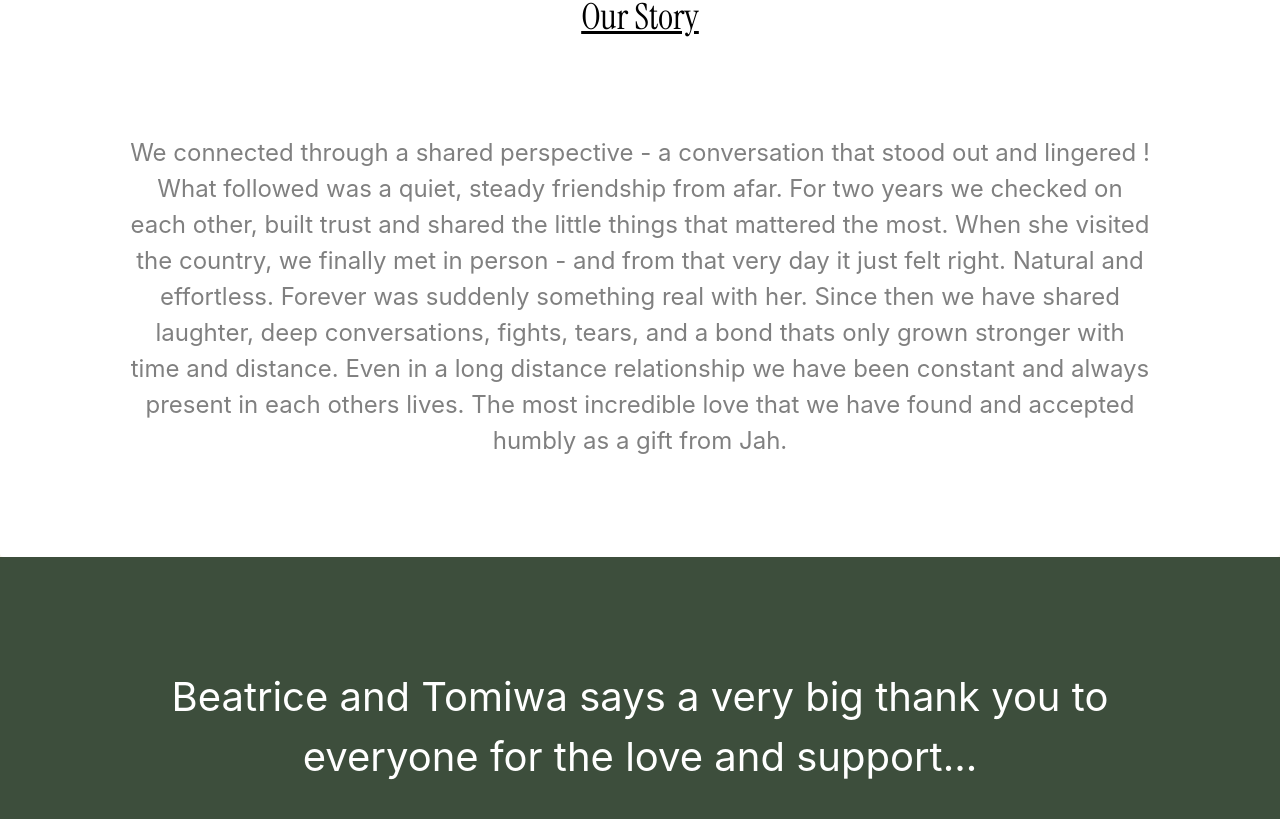
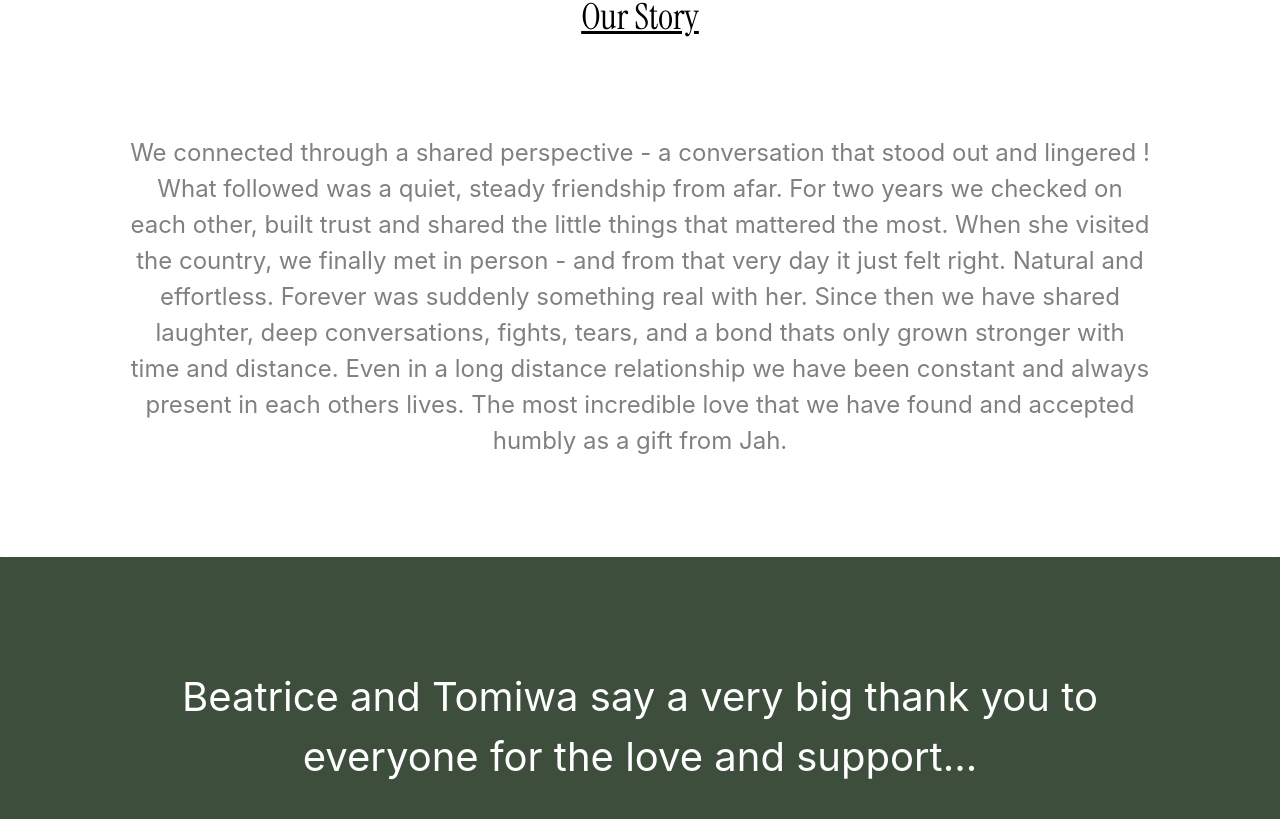
Before and after one commit to woronmene/TOBEEFOREVER, a React (Vite) app: page / in a window 1280 px wide. Shown: the part 3297-4116 px from the top of the page. Built offline with nearby package versions, Linux system fonts and the light colour scheme.

Commit message:
fix typo

```diff
--- a/src/App.tsx
+++ b/src/App.tsx
@@ -264,7 +264,7 @@ const App = () => {
         {/* main footer text area*/}
         <span className="container flex-1 flex justify-center items-center">
           <p className="text-[24px] md:text-[40px] text-[#FFFFFF] text-center whitespace-normal text-wrap">
-            Beatrice and Tomiwa says a very big thank you to everyone for the
+            Beatrice and Tomiwa say a very big thank you to everyone for the
             love and support...
           </p>
         </span>
```
